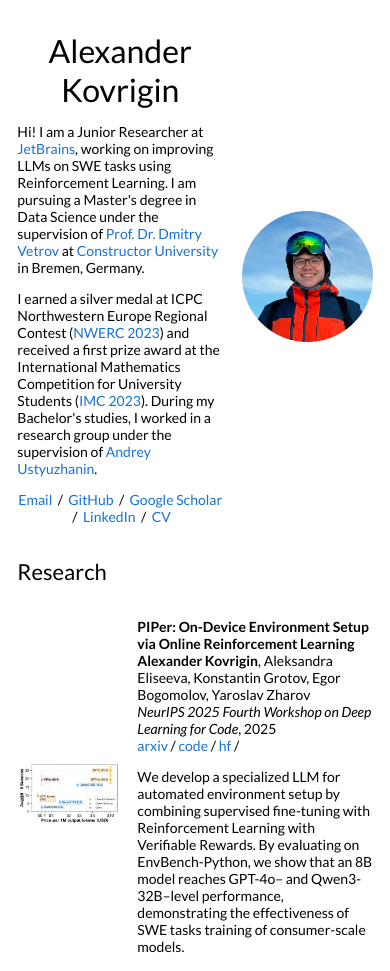
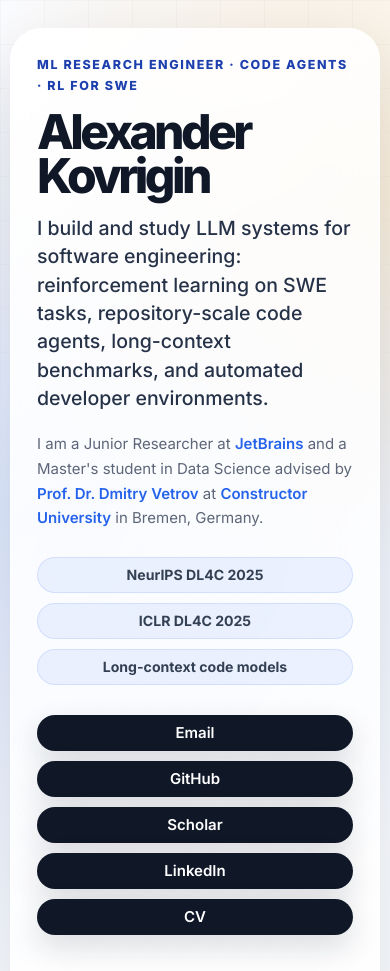
Before and after one commit to waleko/waleko.github.io, a Jekyll site: the page built from _posts/2025-09-29-piper.markdown, in a window 390 px wide. Shown: the top 971 px of the page. Built offline with Jekyll 4.4.1, drawn with Linux system fonts in a browser that asks for light colours; some of the changed text lies outside the part shown.

Commit message:
Modernize research website homepage
Co-authored-by: Alexander Kovrigin <inbox@alexkovrigin.me>

```diff
--- a/_config.yml
+++ b/_config.yml
@@ -9,7 +9,7 @@ name: Alexander Kovrigin
 # description: the profile of an engineer, researcher and software developer
 
 # URL of your avatar or profile pic (you could use your GitHub profile pic)
-avatar: images/avatar.png
+avatar: https://avatars.githubusercontent.com/u/24986722?v=4
 
 #
 # Flags below are optional
--- a/_layouts/default.html
+++ b/_layouts/default.html
@@ -8,126 +8,151 @@
 
   <meta name="author" content="{{ site.name }}" />
   <meta name="viewport" content="width=device-width, initial-scale=1">
+  <meta name="description" content="Alexander Kovrigin researches and engineers LLM systems for software engineering, reinforcement learning, benchmarks, and code agents.">
 
   <link rel="stylesheet" type="text/css" href="{{ site.baseurl }}/style.css" />
   <link rel="canonical" href="{{ page.url | replace:'index.html','' | prepend: site.baseurl | prepend: site.url }}">
-  <link href="https://fonts.googleapis.com/css?family=Lato:400,700,400italic,700italic" rel="stylesheet"
+  <link rel="preconnect" href="https://fonts.googleapis.com">
+  <link rel="preconnect" href="https://fonts.gstatic.com" crossorigin>
+  <link href="https://fonts.googleapis.com/css2?family=Inter:wght@400;500;600;700;800&display=swap" rel="stylesheet"
     type="text/css">
 
 </head>
 
 <body>
-  <table
-    style="width:100%;max-width:800px;border:0px;border-spacing:0px;border-collapse:separate;margin-right:auto;margin-left:auto;">
-    <tr style="padding:0px">
-      <td style="padding:0px">
-        <table
-          style="width:100%;border:0px;border-spacing:0px;border-collapse:separate;margin-right:auto;margin-left:auto;">
-          <tr style="padding:0px">
-            <td style="padding:2.5%;width:60%;vertical-align:middle">
-              <h1>
-                Alexander Kovrigin
-              </h1>
-              <p>Hi! I am a Junior Researcher at <a href="https://jetbrains.com">JetBrains</a>, working on improving LLMs on SWE tasks using Reinforcement Learning.
-              I am pursuing a Master's degree in Data Science under the supervision of <a href="https://scholar.google.com/citations?user=7HU0UoUAAAAJ&hl=en">Prof. Dr. Dmitry Vetrov</a> at <a href="https://constructor.university">Constructor University</a> in Bremen, Germany.
+  <main class="page-shell">
+    <section class="hero">
+      <div class="hero__content">
+        <p class="eyebrow">ML research engineer &middot; code agents &middot; RL for SWE</p>
+        <h1>Alexander Kovrigin</h1>
+        <p class="hero__lead">
+          I build and study LLM systems for software engineering: reinforcement learning on SWE tasks,
+          repository-scale code agents, long-context benchmarks, and automated developer environments.
         </p>
         <p>
-                <!-- I completed my Bachelor's in Computer Science at Constructor University, having transferred from <a href="https://spb.hse.ru/en/ba/appmath/">HSE University</a>. -->
-                I earned a silver medal at ICPC Northwestern Europe Regional Contest (<a href="https://2023.nwerc.eu/">NWERC 2023</a>) and received a first prize award at the International Mathematics Competition for University Students (<a href="https://www.imc-math.org.uk/?year=2023">IMC 2023</a>). During my Bachelor's studies, I worked in a research group under the supervision of <a href="https://scholar.google.com/citations?user=vfQf9SIAAAAJ">Andrey Ustyuzhanin</a>.
+          I am a Junior Researcher at <a href="https://jetbrains.com">JetBrains</a> and a Master's student in Data Science
+          advised by <a href="https://scholar.google.com/citations?user=7HU0UoUAAAAJ&hl=en">Prof. Dr. Dmitry Vetrov</a>
+          at <a href="https://constructor.university">Constructor University</a> in Bremen, Germany.
         </p>
-              <p style="text-align:center">
-                <a href="mailto:inbox@alexkovrigin.me"> Email</a> &nbsp;/&nbsp;
-                <a href="https://github.com/waleko">GitHub</a> &nbsp;/&nbsp;
-                <a href="https://scholar.google.com/citations?user=-TlLyrMAAAAJ">Google Scholar</a> &nbsp;/&nbsp;
-                <a href="https://www.linkedin.com/in/waleko"> LinkedIn </a> &nbsp;/&nbsp;
+        <div class="hero__highlights" aria-label="Research highlights">
+          <span>NeurIPS DL4C 2025</span>
+          <span>ICLR DL4C 2025</span>
+          <span>Long-context code models</span>
+        </div>
+        <nav class="link-bar" aria-label="Profile links">
+          <a href="mailto:inbox@alexkovrigin.me">Email</a>
+          <a href="https://github.com/waleko">GitHub</a>
+          <a href="https://scholar.google.com/citations?user=-TlLyrMAAAAJ">Scholar</a>
+          <a href="https://www.linkedin.com/in/waleko">LinkedIn</a>
           <a href="https://acacia.s3.wlko.me/cv/Alexander%20Kovrigin.pdf">CV</a>
+        </nav>
+      </div>
+      <aside class="profile-card" aria-label="Profile summary">
+        <div class="profile-card__glow"></div>
+        <img class="profile-card__avatar" alt="Alexander Kovrigin profile photo" src="{{ site.avatar }}">
+        <div class="profile-card__body">
+          <p class="profile-card__title">Research focus</p>
+          <p>Verifiable RL, agent evaluation, environment setup automation, and robust code-model benchmarks.</p>
+        </div>
+      </aside>
+    </section>
+
+    <section class="section">
+      <div class="section__header">
+        <p class="eyebrow">Research engineering</p>
+        <h2>Building reliable systems around frontier coding models.</h2>
+      </div>
+      <div class="focus-grid">
+        <article class="focus-card">
+          <span class="focus-card__number">01</span>
+          <h3>Verifiable RL for SWE</h3>
+          <p>Training compact LLMs with grounded rewards for real software engineering tasks.</p>
+        </article>
+        <article class="focus-card">
+          <span class="focus-card__number">02</span>
+          <h3>Agent benchmarks</h3>
+          <p>Designing evaluations that expose gaps between generated and expert development workflows.</p>
+        </article>
+        <article class="focus-card">
+          <span class="focus-card__number">03</span>
+          <h3>Repository context</h3>
+          <p>Studying retrieval, reasoning, and long-context behavior in repository-level code editing.</p>
+        </article>
+      </div>
+    </section>
+
+    <section class="section">
+      <div class="section__header section__header--split">
+        <div>
+          <p class="eyebrow">Selected work</p>
+          <h2>Research</h2>
+        </div>
+        <p class="section__summary">
+          Publications and preprints spanning code agents, developer environments, long-context code models, and representation learning.
         </p>
-            </td>
-            <td style="padding:2.5%;width:40%;max-width:40%">
-              <img style="width:100%;max-width:100%" alt="profile photo" src="images/avatar.png">
-            </td>
-          </tr>
-        </table>
-
-        <table
-          style="width:100%;border:0px;border-spacing:0px;border-collapse:separate;margin-right:auto;margin-left:auto;">
-          <tr>
-            <td style="padding:2.5%;width:100%;vertical-align:middle">
-              <h2>Research</h2>
-              <p>
-              </p>
-            </td>
-          </tr>
-        </table>
-        <table
-          style="width:100%;border:0px;border-spacing:0px;border-collapse:separate;margin-right:auto;margin-left:auto;">
-
+      </div>
+      <div class="research-list">
         {% for post in site.posts %}
         {% for cat in post.categories %}
         {% if cat == 'research' %}
-          <tr>
-            <td style="padding:2.5%;width:25%;vertical-align:middle;min-width:120px">
-              <img src="/tn{{post.image}}" alt="project image" style="width:auto; height:auto; max-width:100%;" />
-            </td>
-            <td style="padding:2.5%;width:75%;vertical-align:middle">
+        <article class="research-card">
+          <div class="research-card__media">
+            <img src="/tn{{post.image}}" alt="{{post.title}} preview" />
+          </div>
+          <div class="research-card__content">
+            <div class="research-card__meta">
+              <span>{{ post.date | date: "%Y" }}</span>
+              <span>{{post.venue}}</span>
+            </div>
             <h3>{{post.title}}</h3>
-              <br>
-              {{post.authors}}
-
-              <br>
-              <em>{{post.venue}}</em>, {{ post.date | date: "%Y" }}
-              <br>
+            <p class="research-card__authors">{{post.authors}}</p>
+            <div class="research-card__excerpt">
+              {{ post.excerpt }}
+            </div>
+            <div class="research-card__links">
               {% if post.arxiv %}
-              <a href="{{post.arxiv}}">arxiv</a> /
+              <a href="{{post.arxiv}}">arXiv</a>
               {% endif %}
               {% if post.paper %}
-              <a href="{{post.paper}}">paper</a> /
+              <a href="{{post.paper}}">Paper</a>
               {% endif %}
               {% if post.video %}
-              <a href="{{post.video}}">video</a> /
+              <a href="{{post.video}}">Video</a>
               {% endif %}
               {% if post.code %}
-              <a href="{{post.code}}">code</a> /
+              <a href="{{post.code}}">Code</a>
               {% endif %}
               {% if post.poster %}
-              <a href="{{post.poster}}">poster</a> /
+              <a href="{{post.poster}}">Poster</a>
               {% endif %}
               {% if post.slides %}
-              <a href="{{post.slides}}">slides</a> /
+              <a href="{{post.slides}}">Slides</a>
               {% endif %}
               {% if post.website %}
-              <a href="{{post.website}}">website</a> /
+              <a href="{{post.website}}">Website</a>
               {% endif %}
               {% if post.youtube %}
-              <a href="{{post.youtube}}">youtube</a> /
+              <a href="{{post.youtube}}">YouTube</a>
               {% endif %}
               {% if post.hf %}
-              <a href="{{post.hf}}">hf</a> /
+              <a href="{{post.hf}}">Hugging Face</a>
               {% endif %}
-              <p></p>
-              {{ post.excerpt }}
-            </td>
-          </tr>
+            </div>
+          </div>
+        </article>
         {% endif %}
         {% endfor %}
         {% endfor %}
-        </table>
+      </div>
+    </section>
 
-        <table
-          style="width:100%;border:0px;border-spacing:0px;border-collapse:separate;margin-right:auto;margin-left:auto;">
-          <tr>
-            <td style="padding:0px">
-              <br>
-              <p style="text-align:center;font-size:small;">
-                Design and source code from <a style="font-size:small;" href="https://jonbarron.info">Jon Barron's
-                  website</a>
+    <section class="credentials">
+      <p>
+        ICPC NWERC 2023 silver medalist &middot; IMC 2023 first prize &middot; Earlier research with
+        <a href="https://scholar.google.com/citations?user=vfQf9SIAAAAJ">Andrey Ustyuzhanin</a>
       </p>
-            </td>
-          </tr>
-        </table>
-      </td>
-    </tr>
-  </table>
+    </section>
+  </main>
 </body>
 
 </html>
--- a/style.scss
+++ b/style.scss
@@ -9,94 +9,469 @@
 //@import "variables";
 // Syntax highlighting @import is at the bottom of this file
 
-/**************/
-/* BASE RULES */
-/**************/
+:root {
+  --bg: #f6f8fb;
+  --bg-elevated: rgba(255, 255, 255, 0.78);
+  --text: #101828;
+  --muted: #5d6678;
+  --soft: #e7edf7;
+  --accent: #2563eb;
+  --accent-strong: #1e40af;
+  --accent-warm: #f59e0b;
+  --ring: rgba(37, 99, 235, 0.18);
+  --shadow: 0 24px 80px rgba(16, 24, 40, 0.12);
+  --radius-lg: 32px;
+  --radius-md: 22px;
+}
+
+* {
+  box-sizing: border-box;
+}
+
+html {
+  scroll-behavior: smooth;
+}
+
+body {
+  min-height: 100vh;
+  margin: 0;
+  color: var(--text);
+  background:
+    radial-gradient(circle at 12% 8%, rgba(37, 99, 235, 0.14), transparent 30rem),
+    radial-gradient(circle at 88% 3%, rgba(245, 158, 11, 0.16), transparent 24rem),
+    linear-gradient(180deg, #fbfcff 0%, var(--bg) 46%, #eef3fb 100%);
+  font-family: "Inter", -apple-system, BlinkMacSystemFont, "Segoe UI", sans-serif;
+  font-size: 16px;
+  line-height: 1.65;
+}
+
+body::before {
+  position: fixed;
+  inset: 0;
+  z-index: -1;
+  pointer-events: none;
+  content: "";
+  background-image:
+    linear-gradient(rgba(16, 24, 40, 0.035) 1px, transparent 1px),
+    linear-gradient(90deg, rgba(16, 24, 40, 0.035) 1px, transparent 1px);
+  background-size: 44px 44px;
+  mask-image: linear-gradient(to bottom, rgba(0, 0, 0, 0.7), transparent 70%);
+}
+
 a {
-  color: #1772d0;
+  color: var(--accent);
+  font-weight: 600;
   text-decoration: none;
+  text-underline-offset: 0.18em;
 }
 
 a:focus,
 a:hover {
-  color: #f09228;
+  color: var(--accent-strong);
+  text-decoration: underline;
+}
+
+a:focus-visible {
+  outline: 3px solid var(--ring);
+  outline-offset: 4px;
+  border-radius: 10px;
+}
+
+p,
+h1,
+h2,
+h3 {
+  margin-top: 0;
+}
+
+p {
+  margin-bottom: 1rem;
+}
+
+strong {
+  font-weight: 700;
+}
+
+.page-shell {
+  width: min(1120px, calc(100% - 40px));
+  margin: 0 auto;
+  padding: 52px 0;
+}
+
+.hero {
+  display: grid;
+  grid-template-columns: minmax(0, 1.45fr) minmax(280px, 0.75fr);
+  gap: 28px;
+  align-items: stretch;
+  padding: 28px;
+  overflow: hidden;
+  background: linear-gradient(135deg, rgba(255, 255, 255, 0.92), rgba(255, 255, 255, 0.64));
+  border: 1px solid rgba(255, 255, 255, 0.78);
+  border-radius: var(--radius-lg);
+  box-shadow: var(--shadow);
+  backdrop-filter: blur(18px);
+}
+
+.hero__content {
+  padding: clamp(12px, 4vw, 42px);
+}
+
+.eyebrow {
+  margin-bottom: 0.85rem;
+  color: var(--accent-strong);
+  font-size: 0.78rem;
+  font-weight: 800;
+  letter-spacing: 0.13em;
+  text-transform: uppercase;
+}
+
+h1 {
+  max-width: 760px;
+  margin-bottom: 1rem;
+  font-size: clamp(3rem, 8vw, 5.9rem);
+  font-weight: 800;
+  letter-spacing: -0.075em;
+  line-height: 0.92;
+}
+
+.hero__lead {
+  max-width: 760px;
+  margin-bottom: 1.25rem;
+  color: #263248;
+  font-size: clamp(1.22rem, 2vw, 1.58rem);
+  font-weight: 500;
+  line-height: 1.45;
+}
+
+.hero__content > p:not(.eyebrow):not(.hero__lead) {
+  max-width: 720px;
+  color: var(--muted);
+}
+
+.hero__highlights,
+.link-bar,
+.research-card__links {
+  display: flex;
+  flex-wrap: wrap;
+  gap: 10px;
+}
+
+.hero__highlights {
+  margin: 1.6rem 0 1.9rem;
+}
+
+.hero__highlights span,
+.link-bar a,
+.research-card__links a {
+  display: inline-flex;
+  align-items: center;
+  min-height: 36px;
+  padding: 0 14px;
+  border-radius: 999px;
+}
+
+.hero__highlights span {
+  color: #344054;
+  background: rgba(37, 99, 235, 0.08);
+  border: 1px solid rgba(37, 99, 235, 0.12);
+  font-size: 0.88rem;
+  font-weight: 700;
+}
+
+.link-bar a {
+  color: #ffffff;
+  background: #101828;
+  box-shadow: 0 12px 30px rgba(16, 24, 40, 0.15);
+}
+
+.link-bar a:hover {
+  color: #ffffff;
+  background: var(--accent);
+  text-decoration: none;
+  transform: translateY(-1px);
+}
+
+.profile-card {
+  position: relative;
+  display: flex;
+  min-height: 100%;
+  flex-direction: column;
+  justify-content: flex-end;
+  padding: 18px;
+  overflow: hidden;
+  background:
+    linear-gradient(180deg, rgba(37, 99, 235, 0.05), rgba(16, 24, 40, 0.92)),
+    #101828;
+  border-radius: 28px;
+  isolation: isolate;
+}
+
+.profile-card__glow {
+  position: absolute;
+  width: 220px;
+  height: 220px;
+  top: -64px;
+  right: -56px;
+  z-index: -1;
+  background: radial-gradient(circle, rgba(245, 158, 11, 0.7), transparent 68%);
+  filter: blur(6px);
+}
+
+.profile-card__avatar {
+  width: 100%;
+  aspect-ratio: 1;
+  object-fit: cover;
+  border: 8px solid rgba(255, 255, 255, 0.24);
+  border-radius: 28px;
+  box-shadow: 0 26px 70px rgba(0, 0, 0, 0.24);
+}
+
+.profile-card__body {
+  margin-top: 16px;
+  padding: 18px;
+  color: rgba(255, 255, 255, 0.78);
+  background: rgba(255, 255, 255, 0.1);
+  border: 1px solid rgba(255, 255, 255, 0.14);
+  border-radius: 22px;
+}
+
+.profile-card__title {
+  margin-bottom: 0.25rem;
+  color: #ffffff;
+  font-size: 0.92rem;
+  font-weight: 800;
+  letter-spacing: 0.08em;
+  text-transform: uppercase;
+}
+
+.profile-card__body p:last-child {
+  margin-bottom: 0;
+}
+
+.section {
+  margin-top: 48px;
+}
+
+.section__header {
+  max-width: 760px;
+  margin-bottom: 22px;
+}
+
+.section__header--split {
+  display: flex;
+  max-width: none;
+  align-items: end;
+  justify-content: space-between;
+  gap: 28px;
+}
+
+.section__summary {
+  max-width: 430px;
+  margin-bottom: 0;
+  color: var(--muted);
+}
+
+h2 {
+  margin-bottom: 0;
+  font-size: clamp(2rem, 4vw, 3.25rem);
+  font-weight: 800;
+  letter-spacing: -0.05em;
+  line-height: 1.05;
+}
+
+h3 {
+  margin-bottom: 0.55rem;
+  font-size: 1.15rem;
+  font-weight: 800;
+  letter-spacing: -0.025em;
+  line-height: 1.25;
+}
+
+.focus-grid {
+  display: grid;
+  grid-template-columns: repeat(3, 1fr);
+  gap: 18px;
+}
+
+.focus-card {
+  padding: 24px;
+  background: var(--bg-elevated);
+  border: 1px solid rgba(148, 163, 184, 0.24);
+  border-radius: var(--radius-md);
+  box-shadow: 0 18px 60px rgba(16, 24, 40, 0.06);
+}
+
+.focus-card__number {
+  display: inline-block;
+  margin-bottom: 28px;
+  color: var(--accent);
+  font-size: 0.82rem;
+  font-weight: 800;
+  letter-spacing: 0.12em;
+}
+
+.focus-card p {
+  margin-bottom: 0;
+  color: var(--muted);
+}
+
+.research-list {
+  display: grid;
+  gap: 18px;
+}
+
+.research-card {
+  display: grid;
+  grid-template-columns: 220px minmax(0, 1fr);
+  gap: 24px;
+  padding: 18px;
+  background: rgba(255, 255, 255, 0.82);
+  border: 1px solid rgba(148, 163, 184, 0.22);
+  border-radius: 28px;
+  box-shadow: 0 18px 70px rgba(16, 24, 40, 0.08);
+}
+
+.research-card__media {
+  display: grid;
+  min-height: 164px;
+  place-items: center;
+  padding: 18px;
+  overflow: hidden;
+  background: linear-gradient(135deg, #eef4ff, #ffffff);
+  border: 1px solid rgba(37, 99, 235, 0.08);
+  border-radius: 22px;
+}
+
+.research-card__media img {
+  width: 100%;
+  max-height: 160px;
+  object-fit: contain;
+}
+
+.research-card__content {
+  align-self: center;
+}
+
+.research-card__meta {
+  display: flex;
+  flex-wrap: wrap;
+  gap: 8px;
+  margin-bottom: 0.75rem;
+  color: var(--muted);
+  font-size: 0.82rem;
+  font-weight: 700;
+  letter-spacing: 0.04em;
+  text-transform: uppercase;
+}
+
+.research-card__meta span {
+  padding: 4px 9px;
+  background: #f2f5fb;
+  border-radius: 999px;
+}
+
+.research-card__authors,
+.research-card__excerpt {
+  color: var(--muted);
+}
+
+.research-card__authors {
+  margin-bottom: 0.7rem;
+}
+
+.research-card__excerpt p {
+  margin-bottom: 0;
+}
+
+.research-card__links {
+  margin-top: 1rem;
+}
+
+.research-card__links a {
+  min-height: 32px;
+  color: var(--accent-strong);
+  background: rgba(37, 99, 235, 0.08);
+  border: 1px solid rgba(37, 99, 235, 0.1);
+  font-size: 0.9rem;
+}
+
+.research-card__links a:hover {
+  background: rgba(37, 99, 235, 0.14);
   text-decoration: none;
 }
 
-body,
-td,
-th,
-tr,
-p,
-a {
-  font-family: 'Lato', Verdana, Helvetica, sans-serif;
-  font-size: 14px;
-  font-display: auto;
+.credentials {
+  margin-top: 48px;
+  padding: 24px;
+  color: var(--muted);
+  text-align: center;
+  background: rgba(255, 255, 255, 0.58);
+  border: 1px solid rgba(148, 163, 184, 0.2);
+  border-radius: var(--radius-md);
 }
 
-strong {
-  font-family: 'Lato', Verdana, Helvetica, sans-serif;
-  font-size: 14px;
-  font-display: auto;
+.credentials p {
+  margin-bottom: 0;
 }
 
-h2 {
-  font-family: 'Lato', Verdana, Helvetica, sans-serif;
-  font-size: 22px;
-  font-display: auto;
-  font-weight: normal;
-  padding: 0px;
-  margin: 0px;
-  display:inline;
+@media (max-width: 860px) {
+  .page-shell {
+    width: min(100% - 28px, 720px);
+    padding: 28px 0;
   }
 
-h3 {
-  font-family: 'Lato', Verdana, Helvetica, sans-serif;
-  font-size: 14px;
-  font-weight: 700;
-  font-display: auto;
-  padding: 0px;
-  margin: 0px;
-  display:inline;
+  .hero,
+  .research-card,
+  .section__header--split {
+    grid-template-columns: 1fr;
   }
 
-h1 {
-  font-family: 'Lato', Verdana, Helvetica, sans-serif;
-  font-size: 32px;
-  font-weight: normal;
-  font-display: auto;
-  text-align: center;
-  padding: 0px;
-  margin-block-start: 14px;
-  margin-block-end: 14px;
-  margin-left: 0px;
-  margin-right: 0px;
-
+  .hero {
+    padding: 16px;
   }
 
-.one {
-  width: 160px;
-  height: 160px;
-  position: relative;
+  .section__header--split {
+    display: grid;
+    align-items: start;
   }
 
-.two {
-  width: 160px;
-  height: 160px;
-  position: absolute;
-  transition: opacity .2s ease-in-out;
-  -moz-transition: opacity .2s ease-in-out;
-  -webkit-transition: opacity .2s ease-in-out;
+  .profile-card {
+    max-width: 440px;
+    margin: 0 auto;
   }
 
-.fade {
-  transition: opacity .2s ease-in-out;
-  -moz-transition: opacity .2s ease-in-out;
-  -webkit-transition: opacity .2s ease-in-out;
+  .focus-grid {
+    grid-template-columns: 1fr;
   }
 
-span.highlight {
-  background-color: #ffffd0;
+  .research-card__media {
+    min-height: 180px;
+  }
+}
+
+@media (max-width: 560px) {
+  body {
+    font-size: 15px;
+  }
+
+  .page-shell {
+    width: min(100% - 20px, 520px);
+  }
+
+  .hero__content {
+    padding: 10px;
+  }
+
+  .hero__highlights span,
+  .link-bar a,
+  .research-card__links a {
+    width: 100%;
+    justify-content: center;
+  }
+
+  .research-card {
+    padding: 12px;
+  }
 }
 
 // Settled on moving the import of syntax highlighting to the bottom of the CSS
```
Lines whose indentation alone changed are shown as unchanged.
